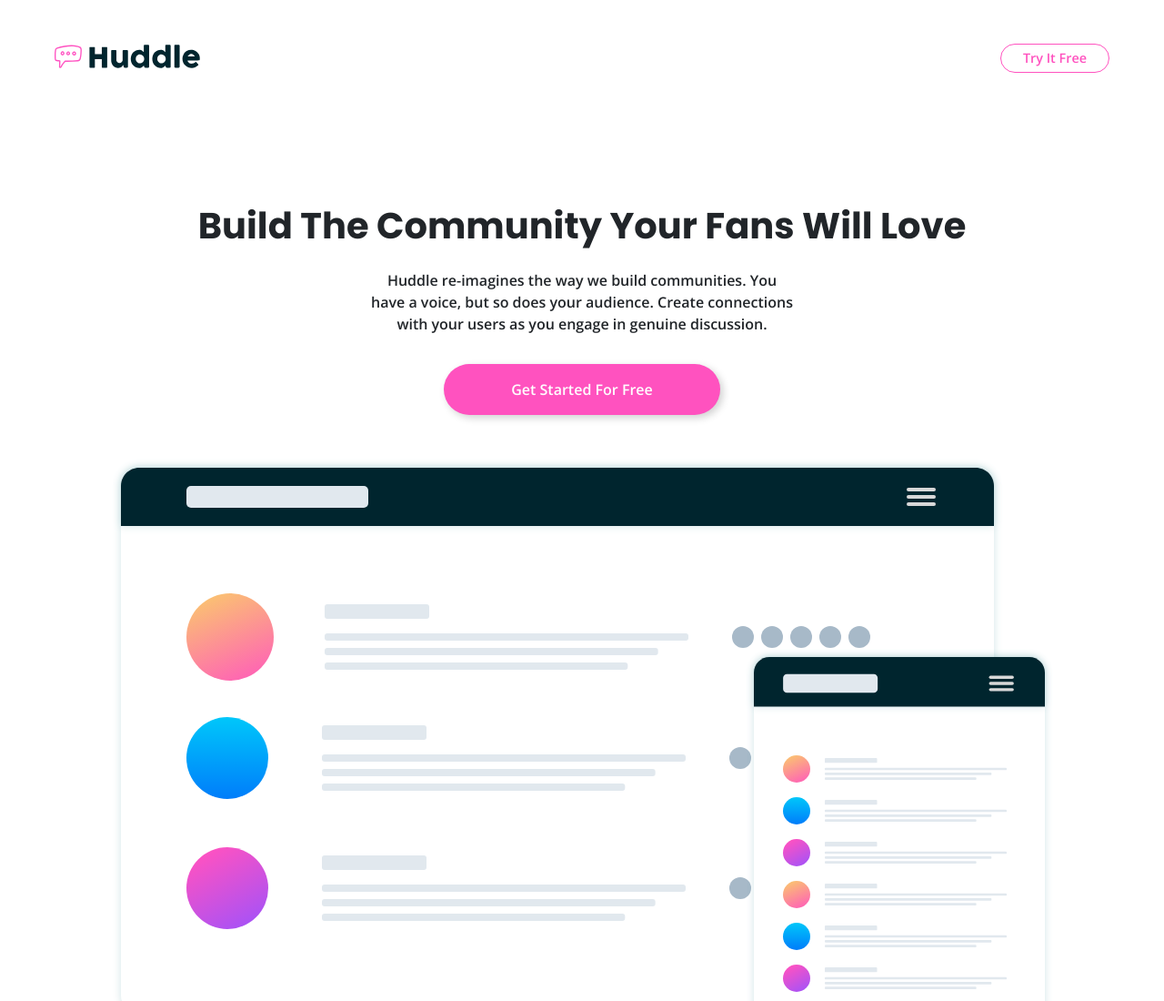
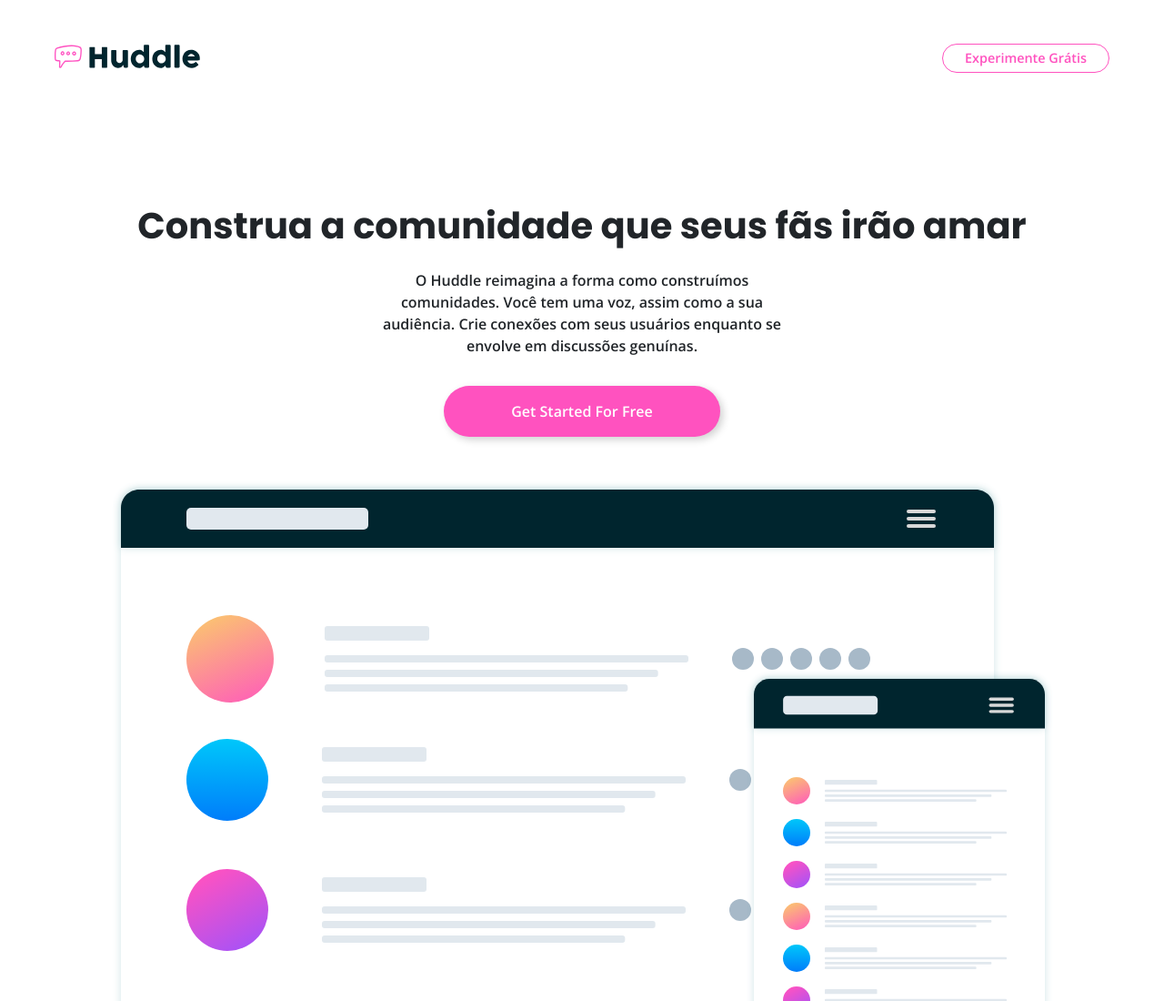
Before and after one commit to gaberelaa/Huddle.landingpage, a plain HTML site: page index.html in a window 1280 px wide. Shown: the top 1100 px of the page at 91% size. Drawn offline with nearby package versions, Linux system fonts and the light colour scheme.

Commit message:
Update index.html

```diff
--- a/index.html
+++ b/index.html
@@ -1,5 +1,5 @@
 <!DOCTYPE html>
-<html lang="en">
+<html lang="pt-BR">
 <head>
     <meta charset="UTF-8">
     <meta http-equiv="X-UA-Compatible" content="IE=edge">
@@ -32,7 +32,7 @@
 
             <div class="col d-flex justify-content-end">
                 <div class="botao">
-                    <button class="px-lg-4 py-lg-1">Try It Free</button>
+                    <button class="px-lg-4 py-lg-1">Experimente Grátis</button>
                 </div>
             </div>
         </div>
@@ -44,10 +44,9 @@
                 <div class="row">
                     <div class="col">
                         <div class="bannerText d-flex flex-column align-items-center my-5 m-lg-5 pt-5 text-center">
-                            <h1>Build The Community Your Fans Will Love</h1>
+                            <h1>Construa a comunidade que seus fãs irão amar</h1>
                             <p class="py-lg-3 py-3 px-3">
-                                Huddle re-imagines the way we build communities. You have a voice, but so does
-                                your audience. Create connections with your users as you engage in genuine discussion.
+                                O Huddle reimagina a forma como construímos comunidades. Você tem uma voz, assim como a sua audiência. Crie conexões com seus usuários enquanto se envolve em discussões genuínas.
                             </p>
                             <button class="button py-3 py-lg-3 px-lg-5"><a href="">Get Started For Free</a></button>
                         </div>
```
